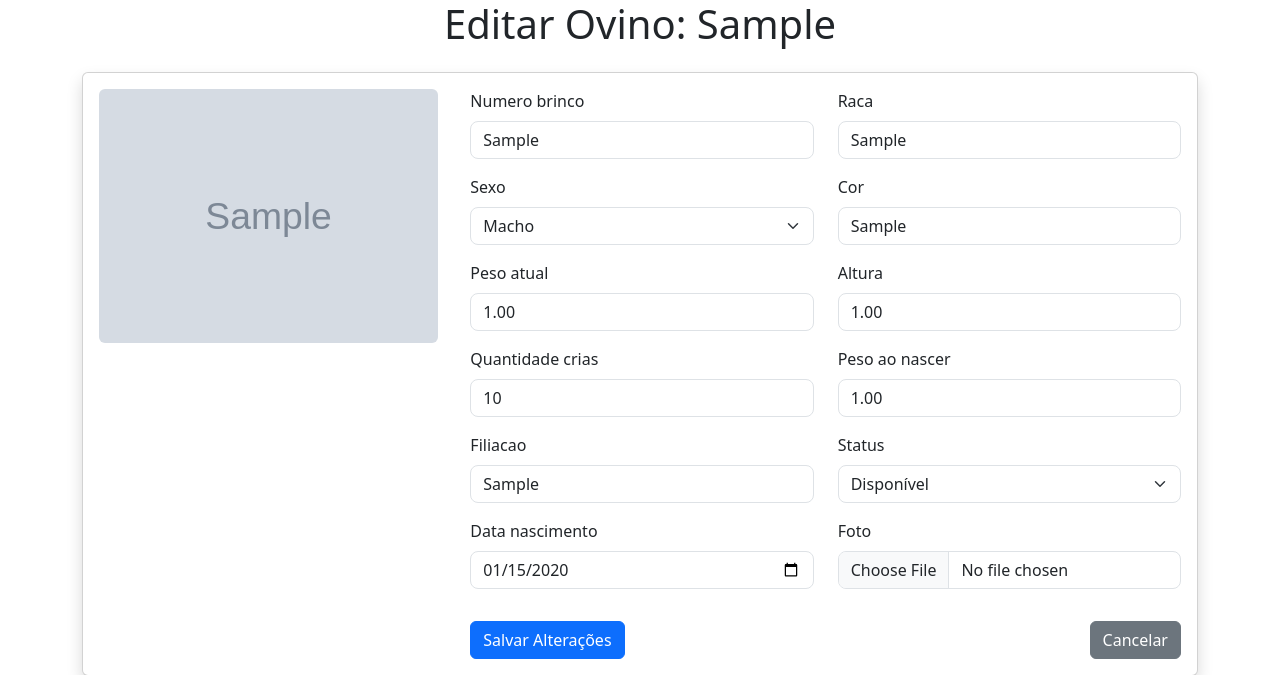
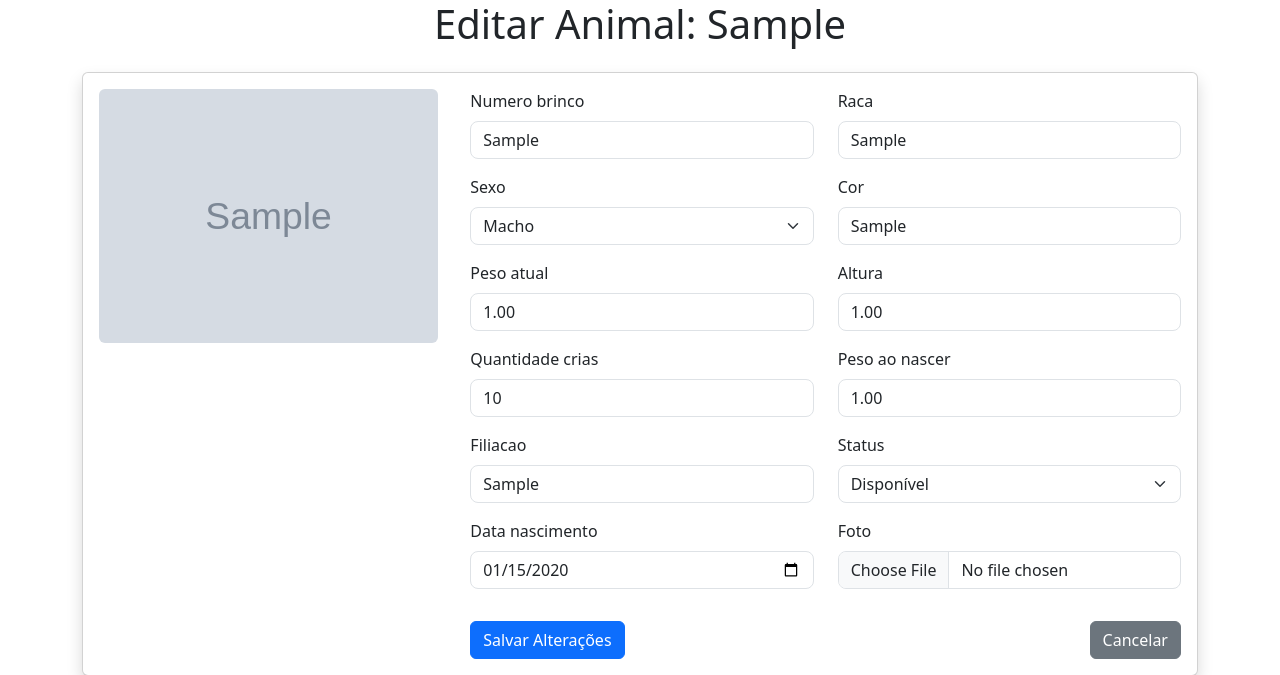
Before and after one commit to Ramonie/controle_ovinos, a Django app: page /editar/1/ in a window 1280 px wide. Shown: the top 675 px of the page. Run offline with Django 5.2, Linux system fonts and the light colour scheme; a user stored in the database is signed in; tables that the repository leaves empty hold one stand-in row (values such as "Sample post"); grey boxes marked "Sample" are stand-in pictures; some libraries are stand-ins or nearby versions.

Commit message:
estilização

```diff
--- a/ovinos/templates/ovinos/editar_ovino.html
+++ b/ovinos/templates/ovinos/editar_ovino.html
@@ -2,13 +2,13 @@
 <html lang="pt-br">
 <head>
     <meta charset="UTF-8">
-    <title>Editar Ovino</title>
+    <title>Editar Animal</title>
     <link href="https://cdn.jsdelivr.net/npm/bootstrap@5.3.0/dist/css/bootstrap.min.css" rel="stylesheet">
 </head>
 <body>
 <div class="container my-0">
 
-    <h1 class="mb-4 text-center">Editar Ovino: {{ ovino.numero_brinco }}</h1>
+    <h1 class="mb-4 text-center">Editar Animal: {{ ovino.numero_brinco }}</h1>
 
     <div class="card shadow">
         <div class="row g-0">
```
Also changed, not shown: db.sqlite3.
